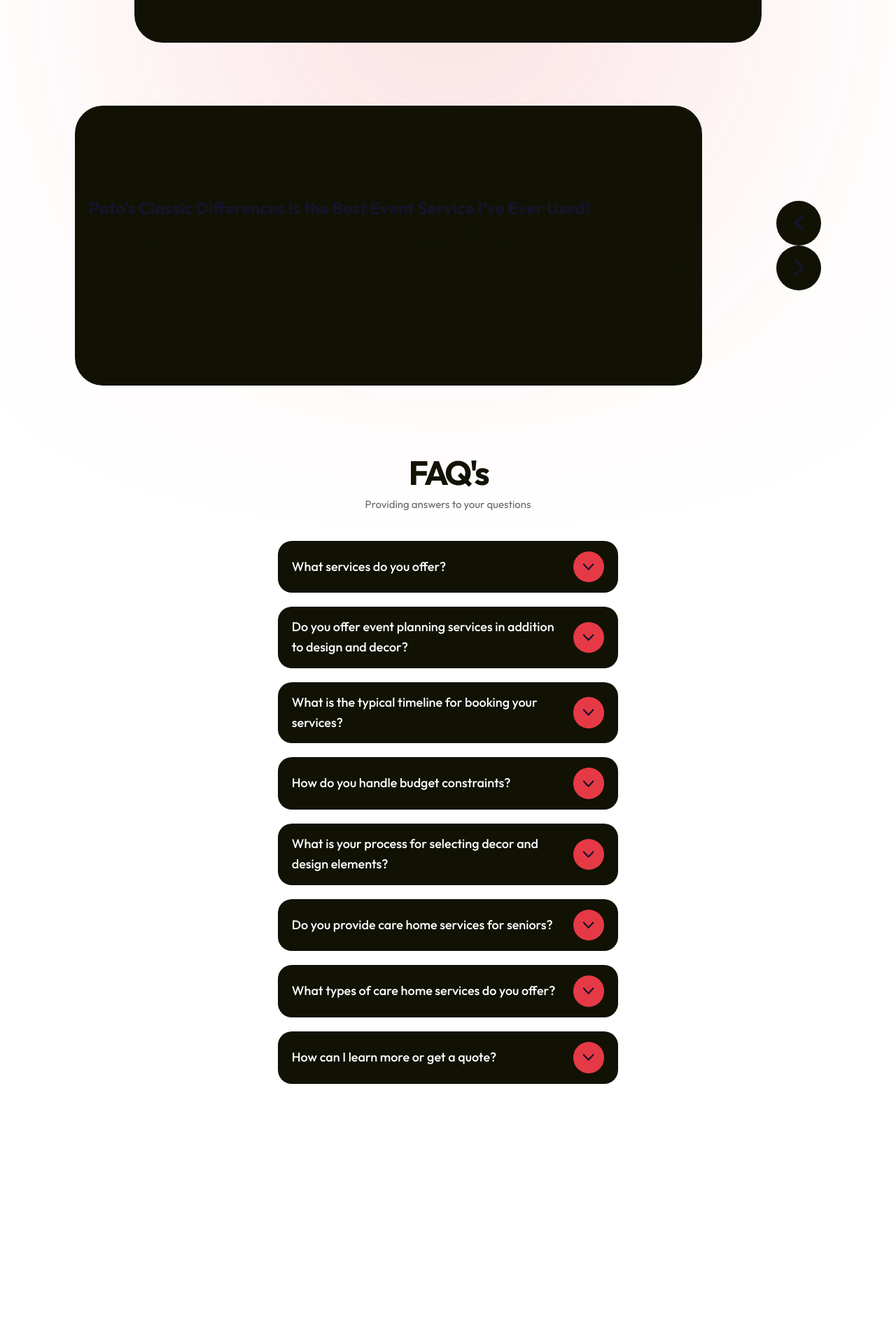
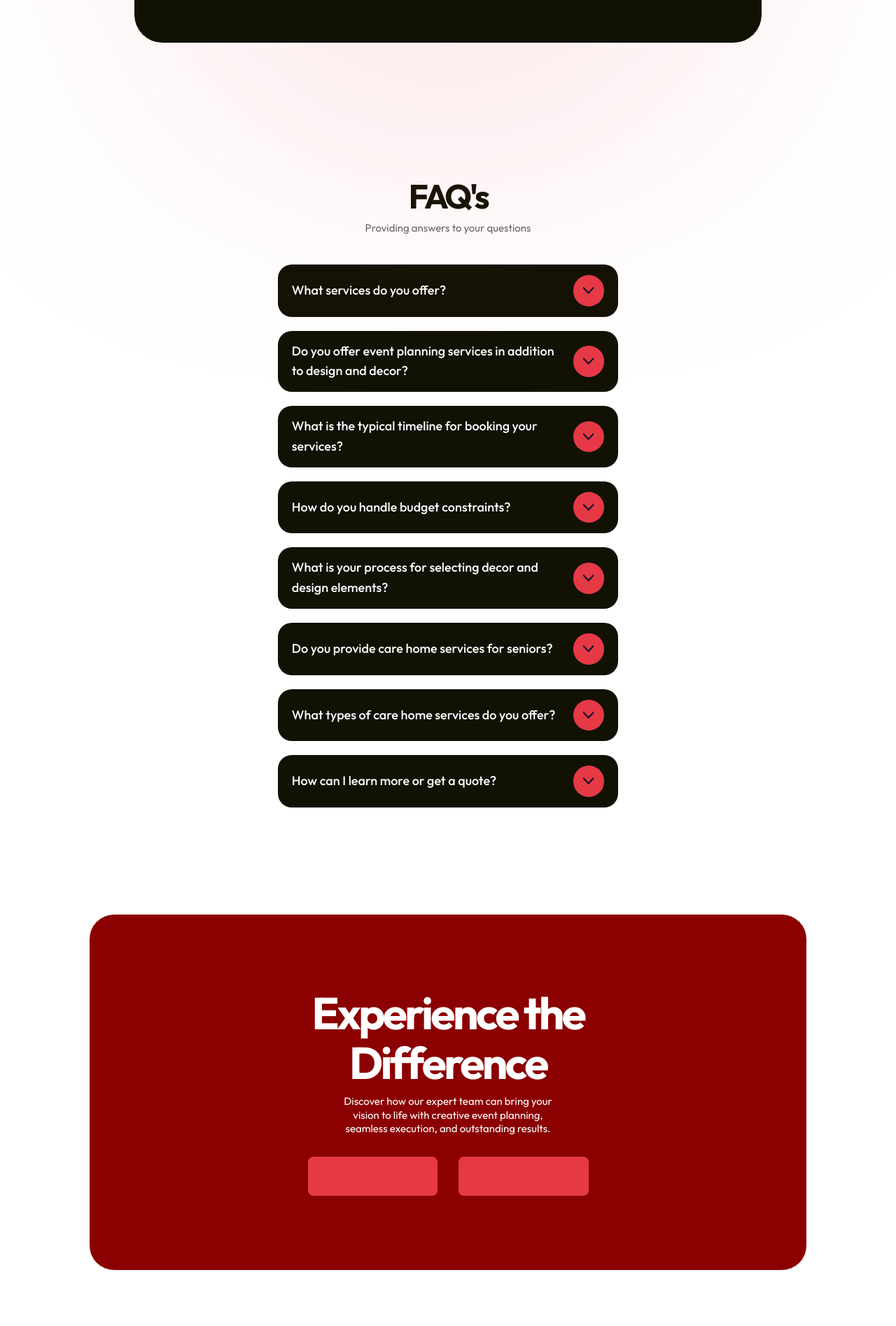
Before and after one commit to tedobanks/classic-differences-website, a Vue app: page / in a window 1280 px wide. Shown: the part 4098-5993 px from the top of the page at 70% size. Built offline with nearby package versions, Linux system fonts and the light colour scheme.

Commit message:
fix: mobile class to important

```diff
--- a/src/App.vue
+++ b/src/App.vue
@@ -5,7 +5,7 @@ import Footer from "./components/Footer.vue";
 
 <template>
     <RouterView />
-    <!-- <Footer /> -->
+    <Footer />
 </template>
 
 <style scoped></style>
--- a/src/components/home/Testimonials.vue
+++ b/src/components/home/Testimonials.vue
@@ -122,7 +122,7 @@ const next = () => {
 }
 
 .mobile {
-    display: none;
+    display: none !important;
 }
 .container {
     display: flex;
@@ -285,7 +285,7 @@ const next = () => {
     }
 
     .mobile {
-        display: flex;
+        display: flex !important;
     }
 
     .container {
```
